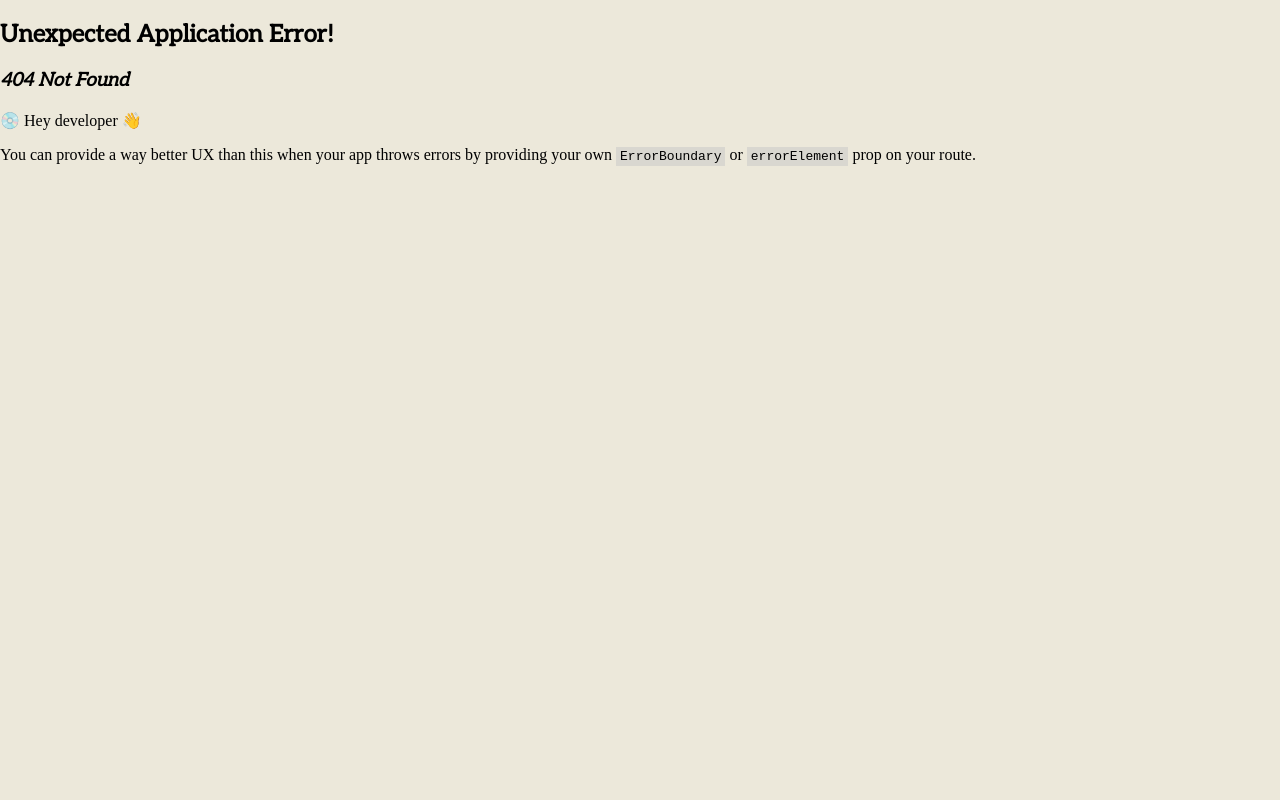
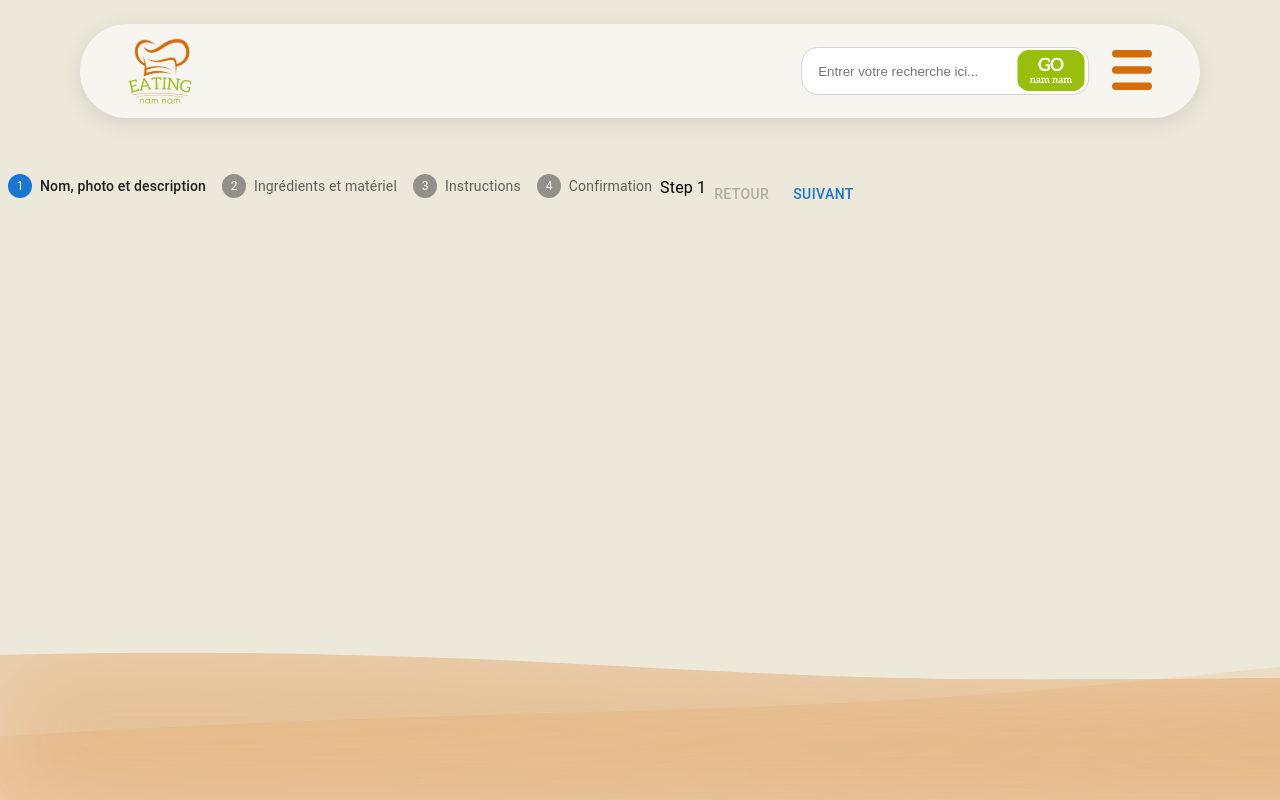
Before and after one commit to WildCodeSchool-2023-09/JS-RemoteFR-SACOD-P3-Eating-Nam-Nam-thousandsunny, a React (Vite) app in the folder frontend/: page /createrecipe in a window 1280 px wide. Before the commit this address had no page. Built offline with nearby package versions, Linux system fonts and the light colour scheme; a web font is replaced by a local one.

Commit message:
modified stepper and erased useless features

```diff
--- a/frontend/package.json
+++ b/frontend/package.json
@@ -5,6 +5,9 @@
     "preview": "vite preview"
   },
   "dependencies": {
+    "@emotion/react": "^11.11.3",
+    "@emotion/styled": "^11.11.0",
+    "@mui/material": "^5.15.6",
     "axios": "^1.6.2",
     "prop-types": "^15.8.1",
     "react": "^18.2.0",
--- a/frontend/src/main.jsx
+++ b/frontend/src/main.jsx
@@ -9,6 +9,7 @@ import Connexion from "./pages/Connexion";
 import RecipeDetails from "./pages/RecipeDetails";
 import RecipeList from "./pages/RecipeList";
 import Profil from "./pages/Profil";
+import CreateRecipe from "./pages/CreateRecipe";
 
 const router = createBrowserRouter([
   {
@@ -31,6 +32,10 @@ const router = createBrowserRouter([
         element: <Profil />,
       },
       { path: "/connexion", element: <Connexion /> },
+      {
+        path: "/createrecipe",
+        element: <CreateRecipe />,
+      },
     ],
   },
 ]);
--- /dev/null
+++ b/frontend/src/pages/CreateRecipe.jsx
@@ -0,0 +1,73 @@
+import * as React from "react";
+import Box from "@mui/material/Box";
+import Stepper from "@mui/material/Stepper";
+import Step from "@mui/material/Step";
+import StepLabel from "@mui/material/StepLabel";
+import Button from "@mui/material/Button";
+import Typography from "@mui/material/Typography";
+
+const steps = [
+  "Nom, photo et description",
+  "Ingrédients et matériel",
+  " Instructions",
+  "Confirmation",
+];
+
+export default function CreateRecipe() {
+  const [activeStep, setActiveStep] = React.useState(0);
+  const handleNext = () => {
+    setActiveStep((prevActiveStep) => prevActiveStep + 1);
+  };
+  const handleBack = () => {
+    setActiveStep((prevActiveStep) => prevActiveStep - 1);
+  };
+  const handleReset = () => {
+    setActiveStep(0);
+  };
+
+  return (
+    <Box className="body-content" sx={{ width: "100%" }}>
+      <Stepper activeStep={activeStep}>
+        {steps.map((label) => {
+          return (
+            <Step key={label}>
+              <StepLabel>{label}</StepLabel>
+            </Step>
+          );
+        })}
+      </Stepper>
+      {activeStep > 3 ? (
+        <>
+          <Typography sx={{ mt: 2, mb: 1 }}>
+            Recette créée avec succès ! Elle sera prochainement validé par nos
+            modérateurs.
+          </Typography>
+          <Box sx={{ display: "flex", flexDirection: "row", pt: 2 }}>
+            <Box sx={{ flex: "1 1 auto" }} />
+            <Button onClick={handleReset}> Un doute ? Recommencez </Button>
+          </Box>
+        </>
+      ) : (
+        <>
+          <Typography sx={{ mt: 2, mb: 1 }}>Step {activeStep + 1}</Typography>
+          <Box sx={{ display: "flex", flexDirection: "row", pt: 2 }}>
+            <Button
+              color="inherit"
+              disabled={activeStep === 0}
+              onClick={handleBack}
+              sx={{ mr: 1 }}
+            >
+              RETOUR
+            </Button>
+            <Box sx={{ flex: "1 1 auto" }} />
+            {activeStep === steps.length - 1 ? (
+              <Button onClick={handleNext}>GO NAM NAM !</Button>
+            ) : (
+              <Button onClick={handleNext}>SUIVANT</Button>
+            )}
+          </Box>
+        </>
+      )}
+    </Box>
+  );
+}
```
Also changed, not shown: frontend/src/components/Step1.jsx (added, +9 -0 lines), frontend/src/components/Step2.jsx (added, +9 -0 lines), frontend/src/components/Step3.jsx (added, +9 -0 lines), frontend/src/components/Step4.jsx (added, +9 -0 lines), 2 other files (tests, documents, lock files or other folders).
